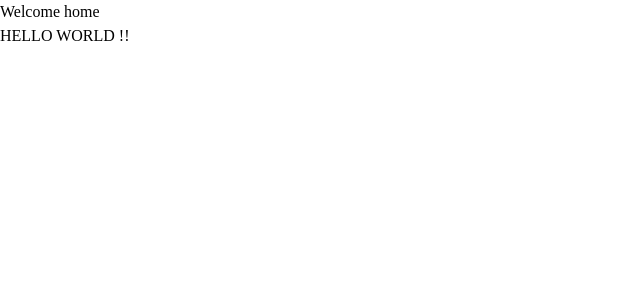
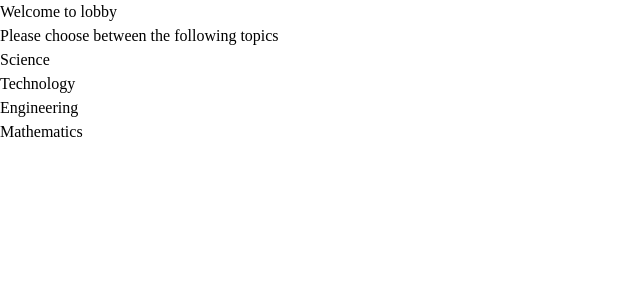
Before and after one commit to Tahiana-Fenosoa09/mecha-ui, a React (Vite) app: page / in a window 1280 px wide. Shown: the top 300 px of the page, without its empty margins (0-640 px from the left). Built offline with nearby package versions, Linux system fonts and the light colour scheme.

Commit message:
feat: add home html structure in src/pages/home.tsx

```diff
--- a/src/App.tsx
+++ b/src/App.tsx
@@ -5,9 +5,6 @@ function App() {
   return (
     <>
       <Home/>
-      <h2 className="text-5xl">
-        HELLO WORLD !!
-      </h2>
     </>
   )
 }
--- a/src/pages/home.tsx
+++ b/src/pages/home.tsx
@@ -2,7 +2,23 @@
 function Home(){
     return(
         <>
-            <h1>Welcome home </h1>
+            <div>
+                <div>
+                    <h1>Welcome to lobby</h1>
+                </div>
+                <div>
+                    <div>
+                        <p>Please choose between the following topics</p>
+                    </div>
+                    <ul>
+                        <li>Science</li>
+                        <li>Technology</li>
+                        <li>Engineering</li>
+                        <li>Mathematics</li>
+                    </ul>
+                </div>
+
+            </div>
         </>
     );
 
```
